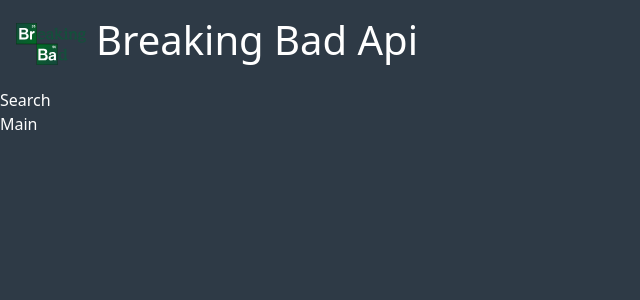
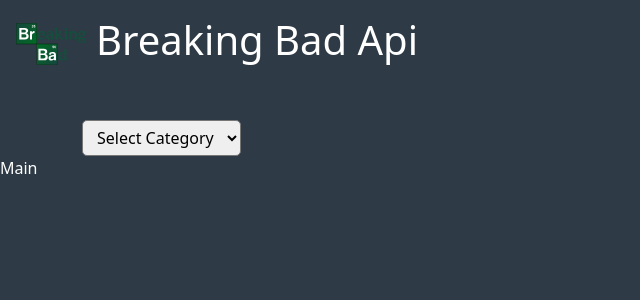
Before and after one commit to Mattia-Fasulo/vite-breaking-bad, a Vue app: page / in a window 1280 px wide. Shown: the top 300 px of the page, without its empty margins (0-640 px from the left). Built offline with nearby package versions, Linux system fonts and the light colour scheme.

Commit message:
add content SearchComponent

```diff
--- a/src/assets/components/SearchComponent.vue
+++ b/src/assets/components/SearchComponent.vue
@@ -1,6 +1,10 @@
 <template>
-    <div>
-        Search
+    <div class="container">
+        <select>
+            <option value="0">Select Category</option>
+            <option value="1">Prova 1</option>
+            <option value="2">Prova 2</option>
+        </select>
     </div>
 </template>
 
@@ -11,5 +15,12 @@
 </script>
 
 <style lang="scss" scoped>
+.container {
+    margin-top: 2rem;
 
+    select {
+        border-radius: 5px;
+        padding: 5px 10px;
+    }
+}
 </style>
```
